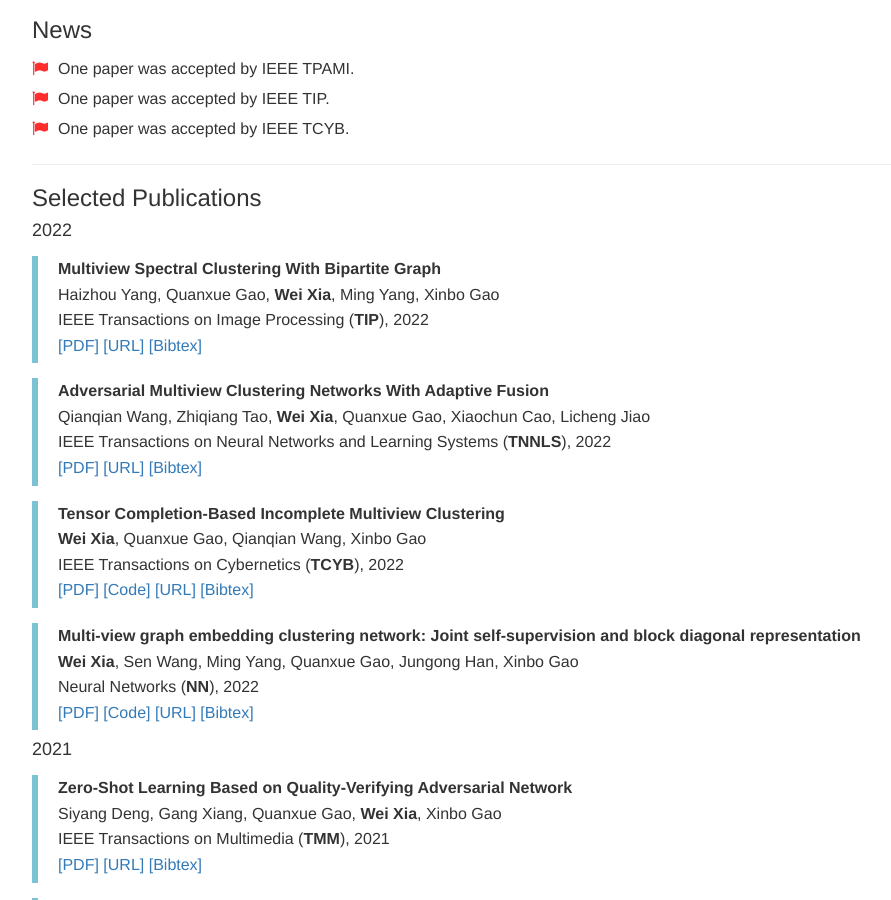
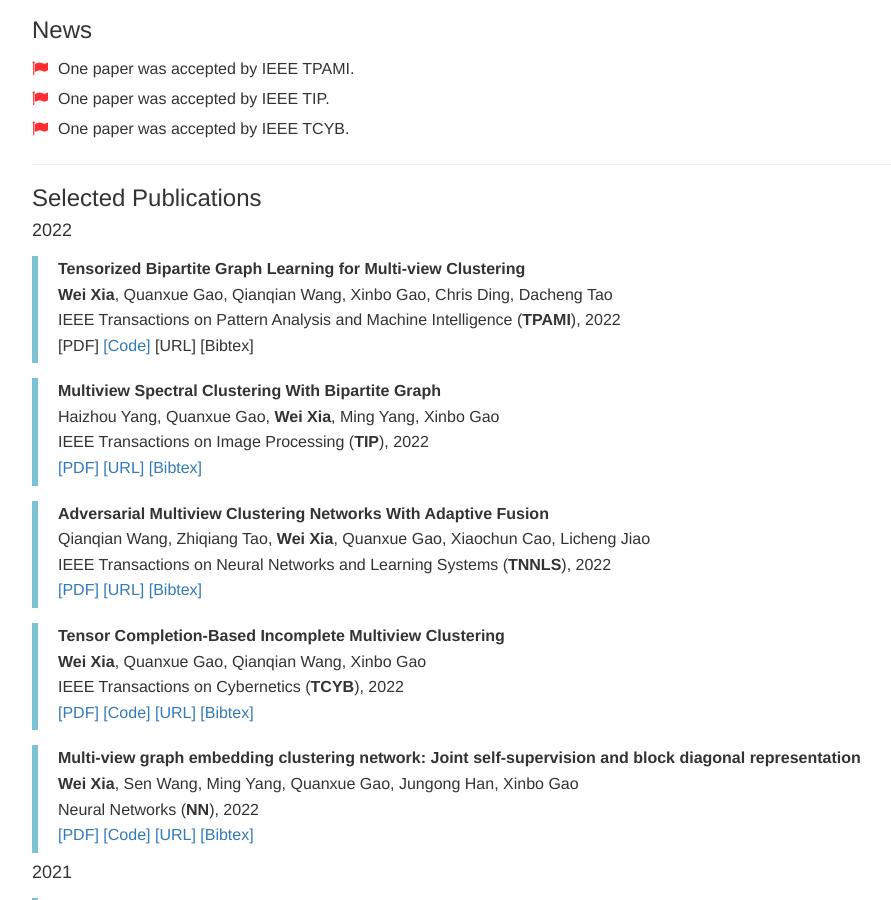
Before and after one commit to xdweixia/weixia0416.github.io, a Jekyll site: the page built from index.html, in a window 1280 px wide and 900 px high, scrolled down 319 px. Shown: the whole window, without its empty margins (108-999 px from the left). Built offline with Jekyll 4.4.1, drawn with Linux system fonts in a browser that asks for light colours; nearby versions of some CDN libraries; library files that are not in the unit come from our copies.

Commit message:
Update publications.html

```diff
--- a/_includes/publications.html
+++ b/_includes/publications.html
@@ -5,6 +5,20 @@
 <h4>
 	<a name='2022'></a> 2022
 </h4>
+
+<div class="media">
+  <div class="media-body">
+    <p class="media-heading">
+      <strong>Tensorized Bipartite Graph Learning for Multi-view Clustering</strong><br />
+       <strong>Wei Xia</strong>, Quanxue Gao, Qianqian Wang, Xinbo Gao, Chris Ding, Dacheng Tao<br />
+	    IEEE Transactions on Pattern Analysis and Machine Intelligence (<strong>TPAMI</strong>), 2022 <br />
+	    [PDF]</a>
+	<a href="https://github.com/xdweixia/TBGL-MVC">[Code]</a>
+		[URL]</a>
+		[Bibtex]</a>
+   </p>
+  </div>
+</div>
 
 <div class="media">
   <div class="media-body">
```
